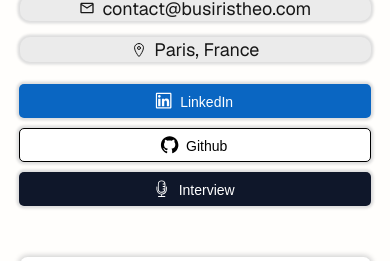
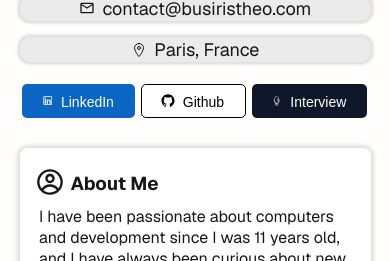
Before and after one commit to MXXR-Fivem/Portfolio-Theo-Busiris, a Next.js app: page / in a window 390 px wide. Shown: the part 287-548 px from the top of the page. Built offline with nearby package versions, Linux system fonts and the light colour scheme; no server answers.

Commit message:
feat(frontend) : Up size of input for mobile format + change flex direction of rounded Button in Header section

```diff
--- a/src/component/Form.module.css
+++ b/src/component/Form.module.css
@@ -45,6 +45,7 @@
         width: 92.5%;
         border-width: 0;
         box-shadow: 0 0 2.5px 2.5px rgb(222, 222, 222);
+        min-height: 1.5rem;
         border-radius: 4px;
         resize: none;
     }
@@ -60,7 +61,7 @@
 
     .button {
         width: 92.5%;
-        height: 3.5vh;
+        height: 4.5vh;
         background-color: #0f172a;
         color: white;
         border: none;
--- a/src/component/Header.module.css
+++ b/src/component/Header.module.css
@@ -7,7 +7,7 @@
         display: flex;
         flex-direction: column;
         align-items: center;
-        margin-bottom: 5.5vh;
+        margin-bottom: 3vh;
     }
 
     .title {
@@ -65,9 +65,9 @@
 
     .iconTextButtons {
         display: flex;
-        flex-direction: column;
+        flex-direction: row;
         align-items: center;
-        width: 100%;
+        width: 90%;
     }
 }
 
--- a/src/component/IconTextButton.module.css
+++ b/src/component/IconTextButton.module.css
@@ -8,13 +8,7 @@
         padding: 0 2.5vh;
         margin: .6vh 1%;
         width: 95%;
-        box-shadow: 0 0 2.5px 2.5px rgb(222, 222, 222);
         transition: 0.2s;
-    }
-
-    .iconTextButton:hover {
-        transform: scale(1.025);
-        transform: translateY(-5);
     }
 
     .iconButton {
@@ -38,7 +32,6 @@
         padding: 0 2.5vh;
         margin: 0 0 1vh 1%;
         width: auto;
-        box-shadow: 0 0 3.5px 3.5px rgb(216, 216, 216);
         cursor: pointer;
         transition: 0.2s;
     }
--- a/src/component/Portfolio.module.css
+++ b/src/component/Portfolio.module.css
@@ -337,7 +337,7 @@
 }
 
 .tag {
-    box-shadow: 2 3 4px 2px rgb(219, 219, 219);
+    box-shadow: 2 3 4px 2px rgb(227, 227, 227);
 }
 
 .lowButton, .lowButtonDuo {
```
